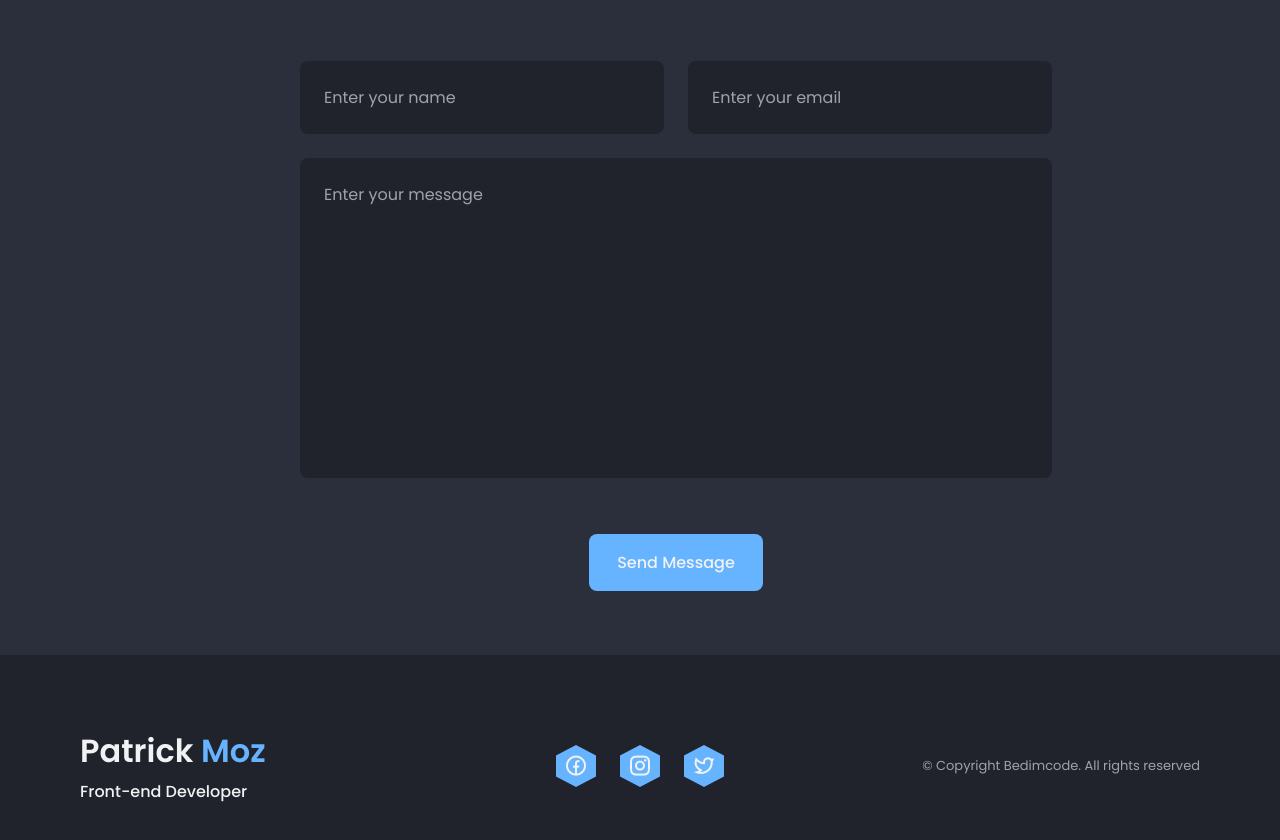
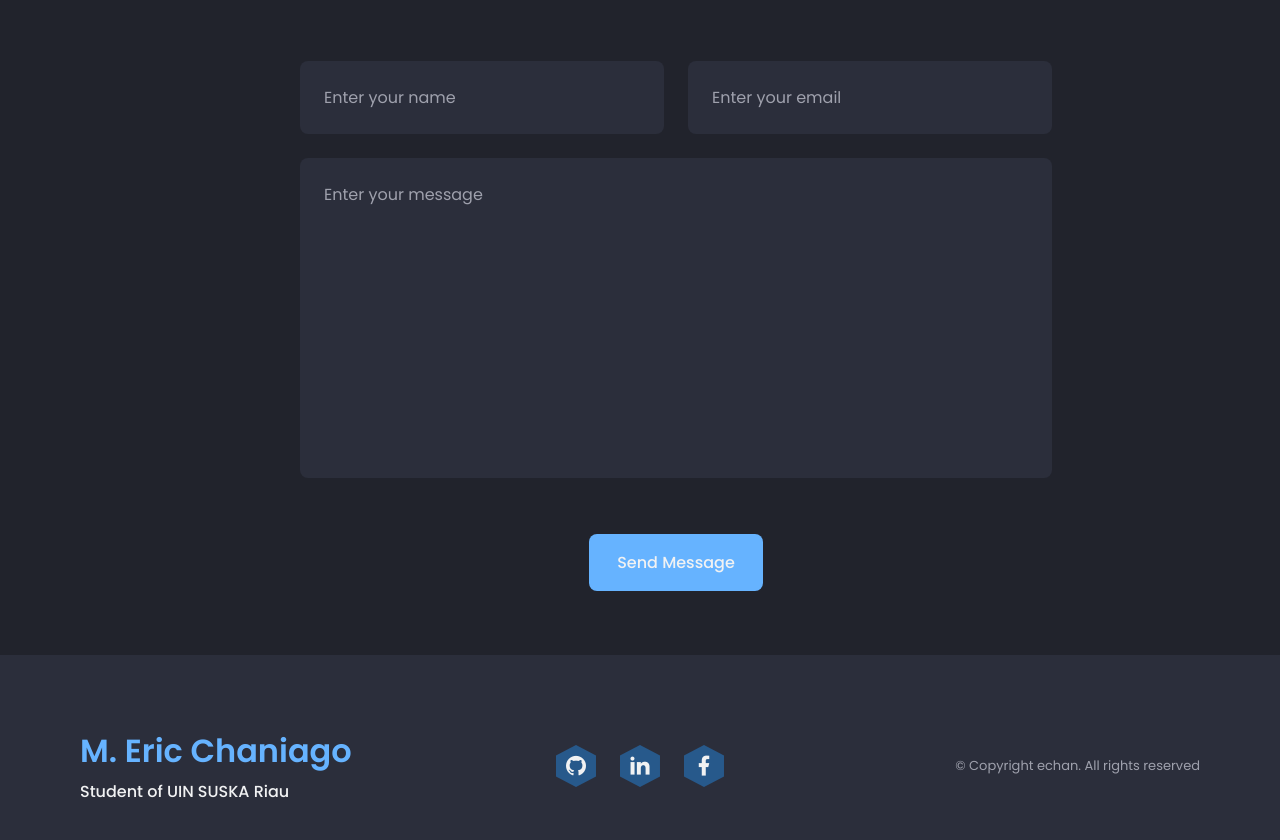
Before and after one commit to echaan/eric-portfolio, a plain HTML site: page index.html in a window 1280 px wide. Shown: the part 3128-3968 px from the top of the page. Drawn offline with nearby package versions, Linux system fonts and the light colour scheme.

Commit message:
Add content to footer

```diff
--- a/assets/css/styles.css
+++ b/assets/css/styles.css
@@ -415,9 +415,6 @@ svg {
 }
 
 /*=============== PROJECTS ===============*/
-.projects{
-  background-color: var(--container-color);
-}
 
 .projects__container{
   row-gap: 2rem;
@@ -487,6 +484,10 @@ svg {
 }
 
 /*=============== CONTACT ===============*/
+.contact{
+  background-color: var(--container-color);
+}
+
 .contact__container{
   padding-top: 1rem;
 }
@@ -504,7 +505,7 @@ svg {
 .contact__input{
   padding: 1rem 1.25rem;
   border-radius: .5rem;
-  background-color: var(--container-color);
+  background-color: var(--body-color);
   color: var(--title-color);
 }
 
@@ -533,7 +534,6 @@ svg {
 
 /*=============== FOOTER ===============*/
 .footer{
-  background-color: var(--container-color);
   padding-block: 3.5rem 2rem;
 }
 
--- a/index.html
+++ b/index.html
@@ -344,30 +344,30 @@
          <div class="footer__container container grid">
             <div>
                <h1 class="footer__title">
-                  Patrick <span>Moz</span>
+                  <span>M. Eric Chaniago</span>
                </h1>
 
                <h2 class="footer__education">
-                  Front-end Developer
+                  Student of UIN SUSKA Riau
                </h2>
             </div>
 
             <div class="footer__social">
-               <a href="https://www.facebook.com/" class="footer__social-link" target="_blank">
-                  <i class="ri-facebook-circle-line"></i>
+               <a href="https://github.com/echaan" class="home__social-link" target="_blank">
+                  <i class="ri-github-fill"></i>
                </a>
 
-               <a href="https://www.instagram.com/" class="footer__social-link" target="_blank">
-                  <i class="ri-instagram-line"></i>
+               <a href="https://www.linkedin.com/in/m-eric-chaniago-994684232" class="home__social-link" target="_blank">
+                  <i class="ri-linkedin-fill"></i>
                </a>
 
-               <a href="https://www.x.com/" class="footer__social-link" target="_blank">
-                  <i class="ri-twitter-line"></i>
+               <a href="https://web.facebook.com/m.eric.chaniago.1" class="home__social-link" target="_blank">
+                  <i class="ri-facebook-fill"></i>
                </a>
             </div>
 
             <span class="footer__copy">
-               &#169; Copyright Bedimcode. All rights reserved
+               &#169; Copyright echan. All rights reserved
             </span>
          </div>
       </footer>
```
